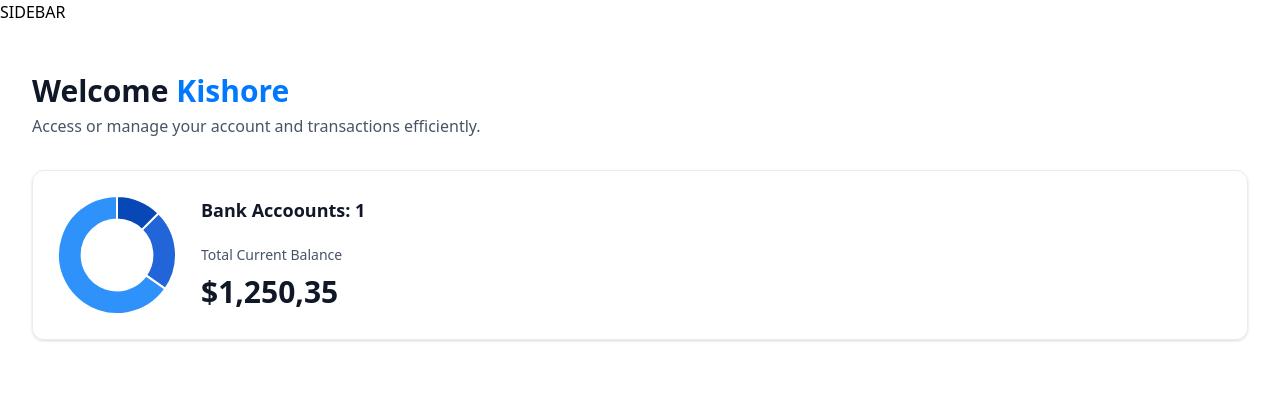
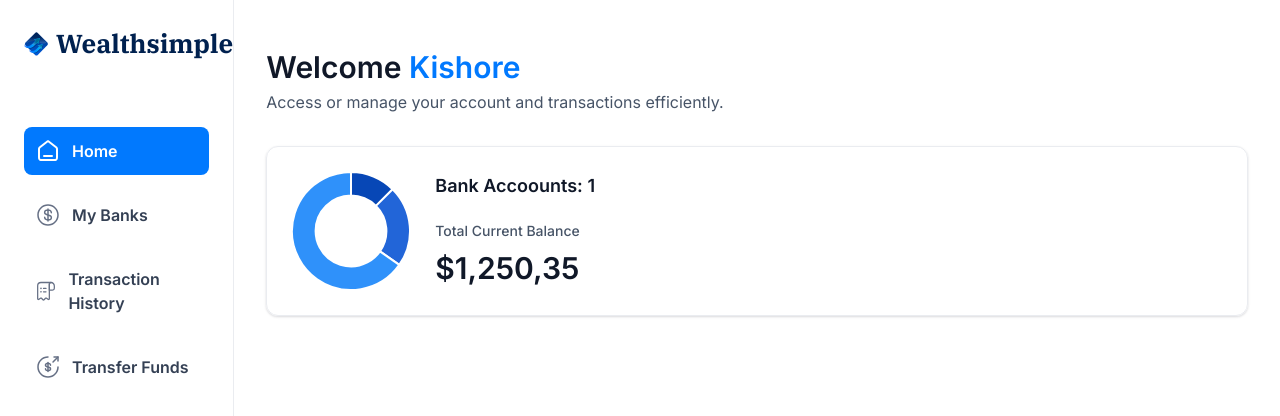
Before and after one commit to Kishore121523/WealthSimple, a Next.js app: page / in a window 1280 px wide. Shown: the top 416 px of the page. Built offline with nearby package versions, Linux system fonts and the light colour scheme.

Commit message:
Add sidebar comp in home page

```diff
--- a/app/(root)/layout.tsx
+++ b/app/(root)/layout.tsx
@@ -1,11 +1,16 @@
+import Sidebar from "@/components/Sidebar";
+
 export default function RootLayout({
   children,
 }: Readonly<{
   children: React.ReactNode;
 }>) {
+
+  const loggedIn = {firstName:"Kishore", lastName:"Yogeswaran"}
+
   return (
-    <main>
-      SIDEBAR
+    <main className="flex h-screen w-full font-inter">
+      <Sidebar user={loggedIn} />
       {children}
     </main>
   );
--- a/app/globals.css
+++ b/app/globals.css
@@ -365,7 +365,7 @@
 
   /* Sidebar */
   .sidebar {
-    @apply sticky left-0 top-0 flex h-screen w-fit flex-col  justify-between border-r border-gray-200 bg-white pt-8 text-white max-md:hidden sm:p-4 xl:p-6 2xl:w-[355px];
+    @apply sticky left-0 top-0 flex h-screen w-fit flex-col justify-between border-r border-gray-200 bg-white pt-8 text-white max-md:hidden sm:p-4 xl:p-6 2xl:w-[355px];
   }
 
   .sidebar-logo {
--- /dev/null
+++ b/components/Sidebar.tsx
@@ -0,0 +1,53 @@
+'use client'
+
+import { sidebarLinks } from '@/constants'
+import Image from 'next/image'
+import Link from 'next/link'
+import { usePathname } from 'next/navigation'
+import React from 'react'
+
+const Sidebar = ({user}: SiderbarProps) => {
+  const pathName = usePathname()
+  return (
+    <section className='sidebar'>
+      <nav className="flex flex-col gap-4">
+        <Link href="/" className='flex mb-12 cursor-pointer items-center gap-2'>
+          <Image
+            src="/icons/logo.svg"
+            width={34}
+            height={34}
+            alt='Wealthsimple Logo'
+            className='size-[24px] max-xl:size-14'
+          />
+          <h1 className='sidebar-logo'>Wealthsimple</h1>
+        </Link>
+
+        {sidebarLinks.map((item) => {
+          const isActive = pathName === item.route || pathName.startsWith(`${item.route}/`)
+          return (
+            <Link
+              href={item.route}
+              key={item.label}
+              className={`sidebar-link ${isActive ? 'bg-bankGradient':''}` }
+            >
+              <div className="relative size-6">
+                <Image
+                  src={item.imgURL}
+                  alt={item.label}
+                  fill
+                  className={`${isActive ? "brightness-[3] invert-0" : ''}`}
+                />
+              </div>
+              <p className={`sidebar-label ${isActive ? '!text-white' : ''}`}>{item.label}</p>
+            </Link>
+          )
+        })}
+
+        USER
+      </nav>
+      FOOTER
+    </section>
+  )
+}
+
+export default Sidebar
```
